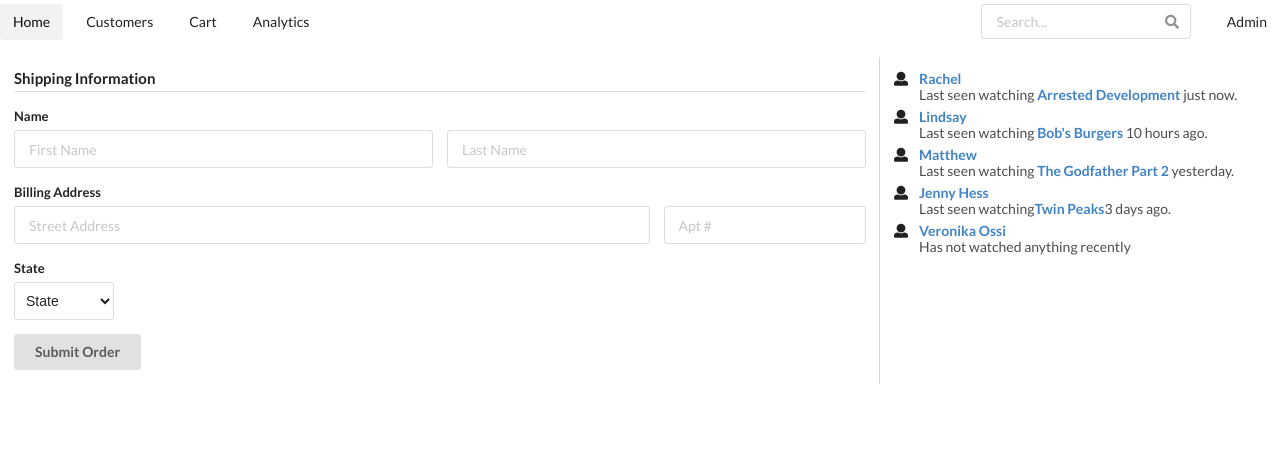
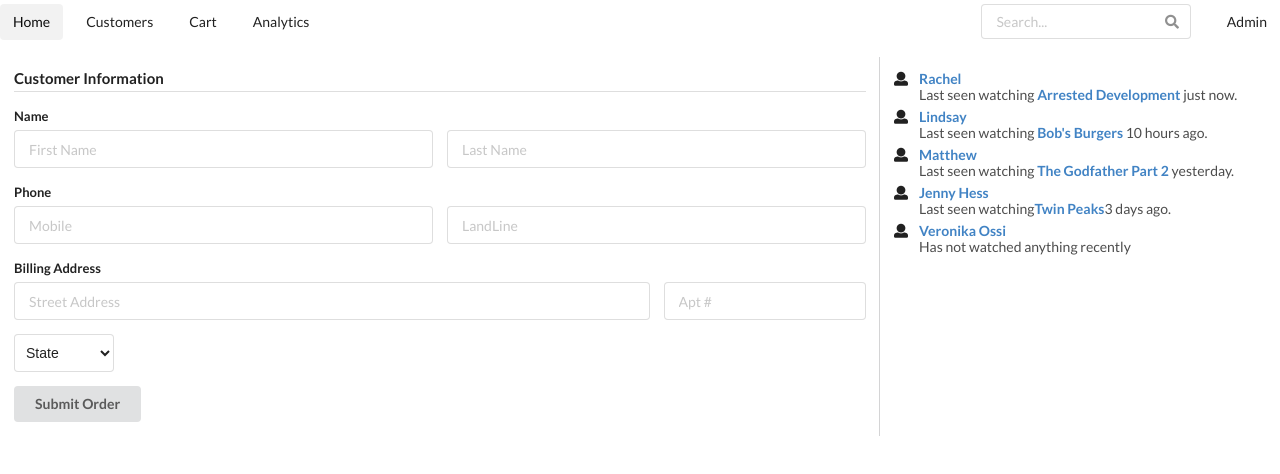
Before and after one commit to saikomal/BMS, a React (Create React App) app in the folder react-client/: page /customers in a window 1280 px wide. Shown: the top 474 px of the page. Built offline with nearby package versions, Linux system fonts and the light colour scheme.

Commit message:
create actions and reducers for categories

```diff
--- /dev/null
+++ b/react-client/src/actions/categories/index.js
@@ -0,0 +1,26 @@
+export const getAllCategories = () => {
+  const data = [
+    //sample data
+    { id: 1, name: "Samsung", parent: "TV" },
+    { id: 2, name: "Sony", parent: "TV" },
+    { id: 3, name: "LG", parent: "TV" },
+    { id: 4, name: "ONe Pluss", parent: "TV" },
+    { id: 5, name: "Onida", parent: "TV" },
+    { id: 10, name: "TV", parent: "" },
+    { id: 11, name: "AC", parent: "" },
+    { id: 12, name: "WashingMachine", parent: "" },
+    { id: 13, name: "AC1", parent: "" },
+    { id: 14, name: "AC2", parent: "" },
+    { id: 15, name: "AC3", parent: "" },
+    { id: 16, name: "AC4", parent: "" },
+    { id: 17, name: "AC5", parent: "" },
+    { id: 18, name: "AC6", parent: "" },
+    { id: 19, name: "AC7", parent: "" },
+    { id: 20, name: "AC8", parent: "" },
+    { id: 21, name: "AC9", parent: "" },
+    { id: 22, name: "AC0", parent: "" },
+    { id: 23, name: "AC11", parent: "" },
+    { id: 24, name: "AC12", parent: "" },
+  ];
+  return { type: "ALL_CATEGORIES", payload: data };
+};
--- a/react-client/src/components/admin/categories/ManageCategories.js
+++ b/react-client/src/components/admin/categories/ManageCategories.js
@@ -1,32 +1,10 @@
 import React, { useEffect, useState } from "react";
 import { selectedAdminTab } from "../../../actions/admin";
+import { getAllCategories } from "../../../actions/categories";
 import { connect } from "react-redux";
 import _ from "lodash";
 import AddCategory from "./AddCategory";
 import { ContextMenu, MenuItem, ContextMenuTrigger } from "react-contextmenu";
-const data = [
-  //sample data
-  { id: 1, name: "Samsung", parent: "TV" },
-  { id: 2, name: "Sony", parent: "TV" },
-  { id: 3, name: "LG", parent: "TV" },
-  { id: 4, name: "ONe Pluss", parent: "TV" },
-  { id: 5, name: "Onida", parent: "TV" },
-  { id: 10, name: "TV", parent: "" },
-  { id: 11, name: "AC", parent: "" },
-  { id: 12, name: "WashingMachine", parent: "" },
-  { id: 13, name: "AC1", parent: "" },
-  { id: 14, name: "AC2", parent: "" },
-  { id: 15, name: "AC3", parent: "" },
-  { id: 16, name: "AC4", parent: "" },
-  { id: 17, name: "AC5", parent: "" },
-  { id: 18, name: "AC6", parent: "" },
-  { id: 19, name: "AC7", parent: "" },
-  { id: 20, name: "AC8", parent: "" },
-  { id: 21, name: "AC9", parent: "" },
-  { id: 22, name: "AC0", parent: "" },
-  { id: 23, name: "AC11", parent: "" },
-  { id: 24, name: "AC12", parent: "" },
-];
 
 const ManageCategories = (props) => {
   const [showAddModal, setShowAddModalProp] = useState(false);
@@ -155,11 +133,12 @@ const ManageCategories = (props) => {
 
   useEffect(() => {
     props.selectedAdminTab("categories");
+    props.getAllCategories();
   }, ["updateStore"]);
 
   const renderCategories = () => {
     console.log(parentCategory);
-    return _.chain(data)
+    return _.chain(props.catagories)
       .filter(function (o) {
         return o.parent == parentCategory;
       })
@@ -221,4 +200,11 @@ const ManageCategories = (props) => {
   );
 };
 
-export default connect(null, { selectedAdminTab })(ManageCategories);
+const mapStateTOProps = (state) => {
+  console.log(state);
+  return { catagories: state.allCategories };
+};
+
+export default connect(mapStateTOProps, { selectedAdminTab, getAllCategories })(
+  ManageCategories
+);
--- a/react-client/src/components/customer/AddCustomer.js
+++ b/react-client/src/components/customer/AddCustomer.js
@@ -1,55 +1,85 @@
 import React from "react";
+import { reduxForm, Field } from "redux-form";
+import { render } from "@testing-library/react";
 
 const AddCustomer = () => {
+  const renderInput = ({ input, placeHolder, className }) => {
+    return (
+      <div className={className}>
+        <input {...input} placeHolder={placeHolder} />
+      </div>
+    );
+  };
+  const renderSelect = ({ input }) => {
+    return (
+      <div className="field">
+        <select className="ui fluid dropdown" {...input}>
+          <option value>State</option>
+          <option value="AL">Alabama</option>
+          <option value="AK">Alaska</option>
+          <option value="AZ">Arizona</option>
+          <option value="WI">Wisconsin</option>
+          <option value="WY">Wyoming</option>
+        </select>
+      </div>
+    );
+  };
   return (
     <form className="ui form">
-      <h4 className="ui dividing header">Shipping Information</h4>
+      <h4 className="ui dividing header">Customer Information</h4>
       <div className="field">
         <label>Name</label>
         <div className="two fields">
-          <div className="field">
-            <input
-              type="text"
-              name="shipping[first-name]"
-              placeholder="First Name"
-            />
-          </div>
-          <div className="field">
-            <input
-              type="text"
-              name="shipping[last-name]"
-              placeholder="Last Name"
-            />
-          </div>
+          <Field
+            name="first-name"
+            component={renderInput}
+            placeHolder="First Name"
+            className="field"
+          />
+          <Field
+            name="last-name"
+            component={renderInput}
+            placeHolder="Last Name"
+            className="field"
+          />
+        </div>
+      </div>
+      <div className="field">
+        <label>Phone</label>
+        <div className="two fields">
+          <Field
+            name="mobile"
+            component={renderInput}
+            placeHolder="Mobile"
+            className="field"
+          />
+          <Field
+            name="landline"
+            component={renderInput}
+            placeHolder="LandLine"
+            className="field"
+          />
         </div>
       </div>
       <div className="field">
         <label>Billing Address</label>
         <div className="fields">
-          <div className="twelve wide field">
-            <input
-              type="text"
-              name="shipping[address]"
-              placeholder="Street Address"
-            />
-          </div>
-          <div className="four wide field">
-            <input type="text" name="shipping[address-2]" placeholder="Apt #" />
-          </div>
+          <Field
+            name="address1"
+            component={renderInput}
+            placeHolder="Street Address"
+            className="twelve wide field"
+          />
+          <Field
+            name="address2"
+            component={renderInput}
+            placeHolder="Apt #"
+            className="four wide field"
+          />
         </div>
       </div>
       <div className="one fields">
-        <div className="field">
-          <label>State</label>
-          <select className="ui fluid dropdown">
-            <option value>State</option>
-            <option value="AL">Alabama</option>
-            <option value="AK">Alaska</option>
-            <option value="AZ">Arizona</option>
-            <option value="WI">Wisconsin</option>
-            <option value="WY">Wyoming</option>
-          </select>
-        </div>
+        <Field name="state" component={renderSelect} />
       </div>
       <div className="ui button" tabIndex={0}>
         Submit Order
@@ -58,4 +88,4 @@ const AddCustomer = () => {
   );
 };
 
-export default AddCustomer;
+export default reduxForm({ form: "CustomerCreate" })(AddCustomer);
--- /dev/null
+++ b/react-client/src/reducers/categories/index.js
@@ -0,0 +1,6 @@
+export const allCategoriesReducer = (state = [], action) => {
+  if (action.type == "ALL_CATEGORIES") {
+    return action.payload;
+  }
+  return state;
+};
--- a/react-client/src/reducers/index.js
+++ b/react-client/src/reducers/index.js
@@ -1,8 +1,9 @@
 import { combineReducers } from "redux";
 import { reducer } from "redux-form";
 import { selectedAdminTabReducer } from "./admin";
-
+import { allCategoriesReducer } from "./categories";
 export default combineReducers({
   form: reducer,
   activeAdminTab: selectedAdminTabReducer,
+  allCategories: allCategoriesReducer,
 });
```
